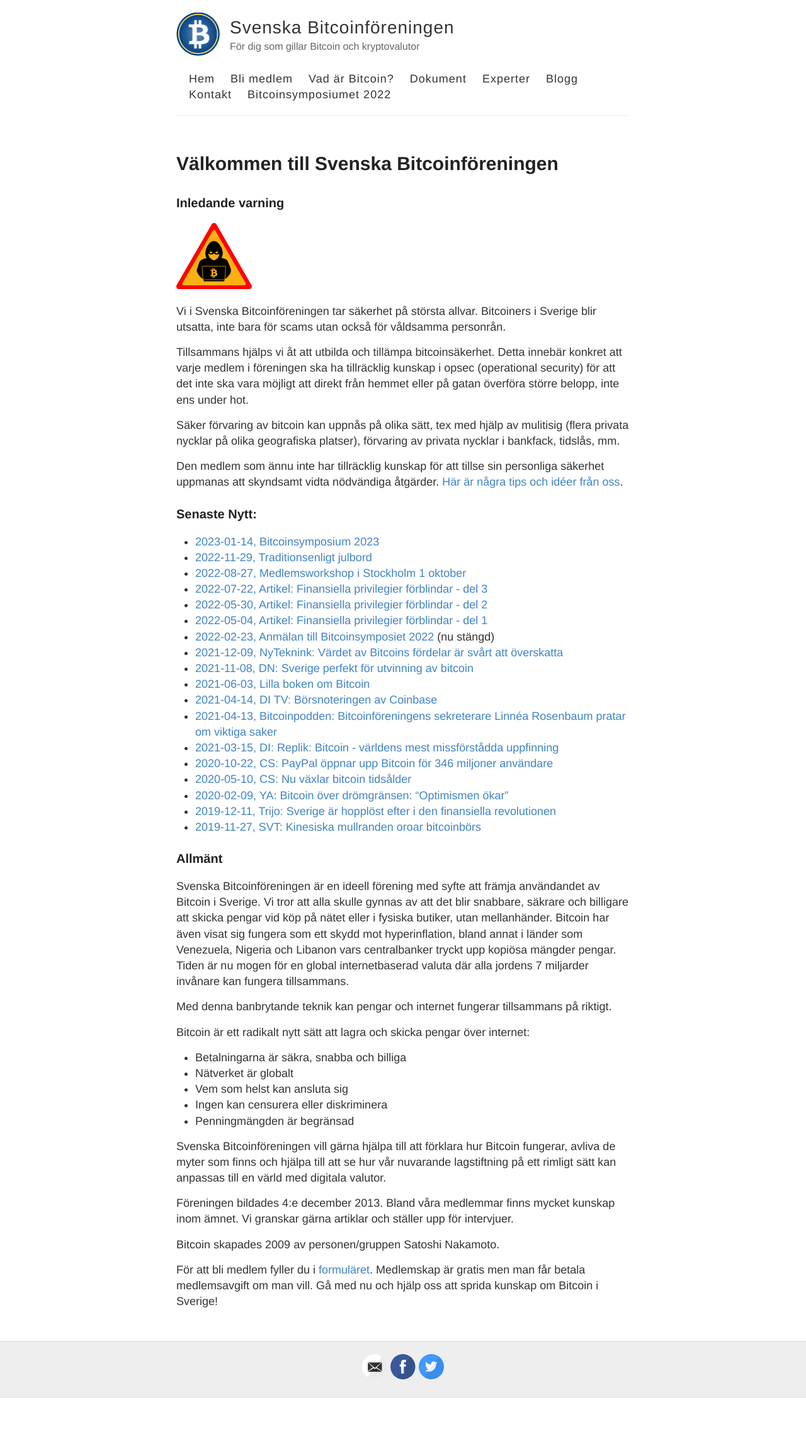
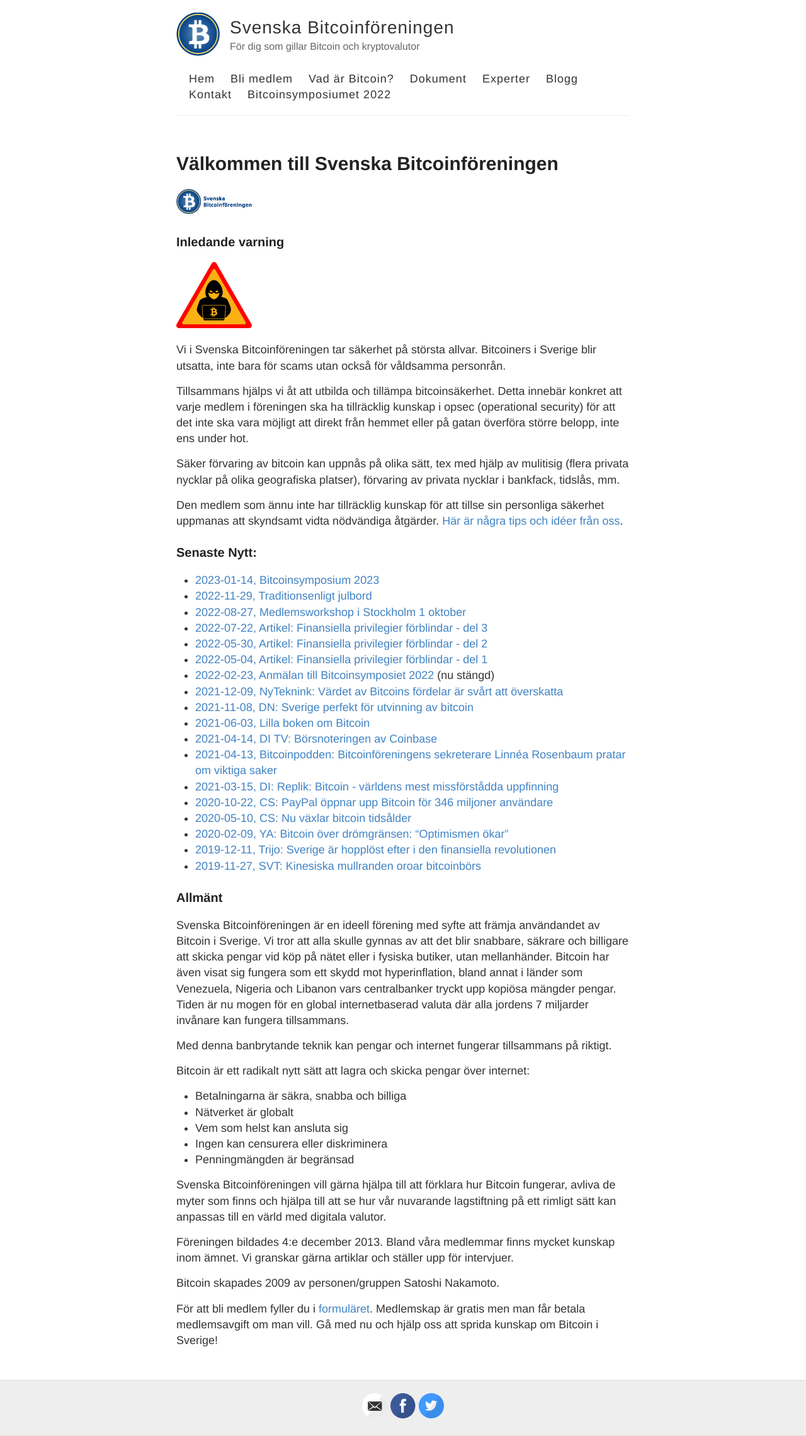
Before and after one commit to bitcoinforeningen/bitcoinforeningen.github.io, a Jekyll site: the page built from index.md, in a window 1280 px wide. Shown: the whole page at 63% size. Built offline with Jekyll 4.4.1, drawn with Linux system fonts in a browser that asks for light colours; before the commit the page ends 2219 px from its top, so only the background shows below that.

Commit message:
Update index.md

```diff
--- a/index.md
+++ b/index.md
@@ -3,6 +3,8 @@ layout: page
 title: Välkommen till Svenska Bitcoinföreningen
 permalink: /
 ---
+
+<img src="images/logoBitcoinforeningen.png" width="120">
 
 ### Inledande varning
 <img src="images/bitcoinbrott.svg" width="120">
```
